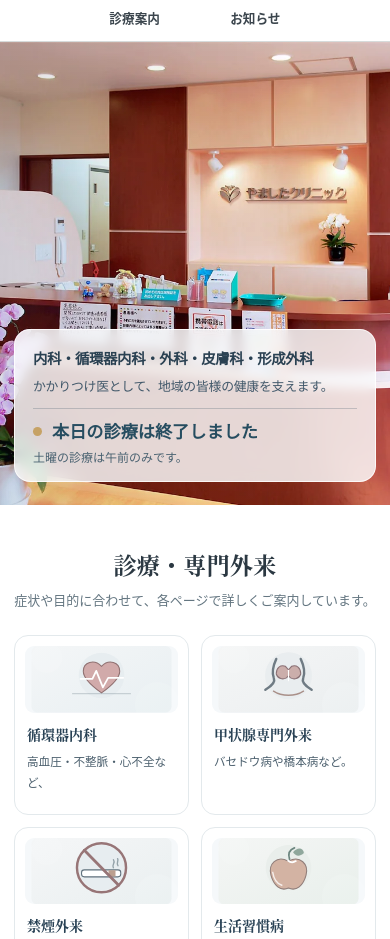
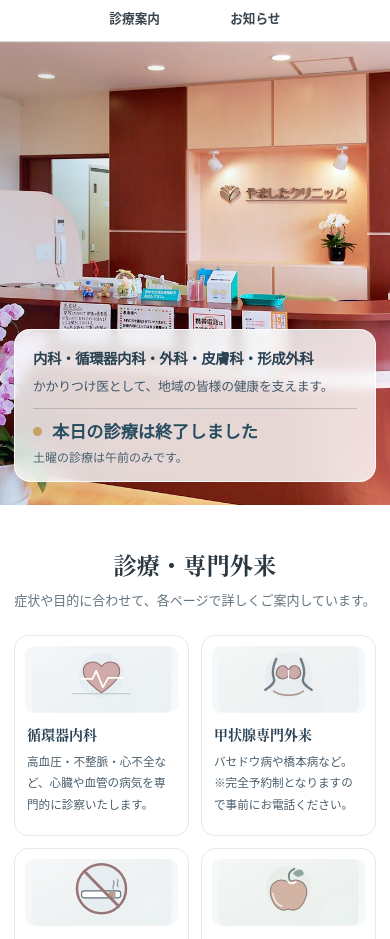
Before and after one commit to yuseisakuraaai/yamashita-cl, a plain HTML site: page index.html in a window 390 px wide. Shown: the part 108-1047 px from the top of the page. Drawn offline with Linux system fonts and the light colour scheme; a web font is replaced by a local one.

Commit message:
Version 1.081

```diff
--- a/assets/finishing.css
+++ b/assets/finishing.css
@@ -589,12 +589,12 @@ body .site-footer .footer-hours > h4 + .footer-hours-scroll {
 body .site-footer .footer-hours-table tbody tr > th:first-child { text-align: center !important; }
 
 
-/* Mobile: the six specialty cards show the opening description only.
-   The full second sentence remains visible on desktop and on detail pages. */
+/* Specialty descriptions: two separate lines on desktop; inline sentences on mobile. */
 body[data-page="index.html"] .dept-card .dept-desc-primary,
 body[data-page="index.html"] .dept-card .dept-desc-secondary { display:block; }
 @media (max-width:760px) {
-  body[data-page="index.html"] .dept-card .dept-desc-secondary { display:none; }
+  body[data-page="index.html"] .dept-card .dept-desc-primary,
+  body[data-page="index.html"] .dept-card .dept-desc-secondary { display:inline; }
   /* Use the full text area of the doctor card on small screens. */
   body[data-page="index.html"] .home-people .home-person .feature-copy {
     box-sizing:border-box;
```
